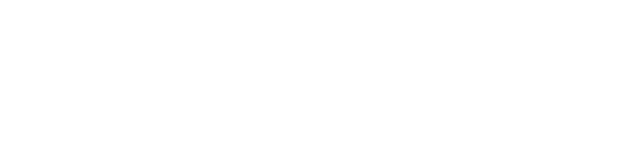
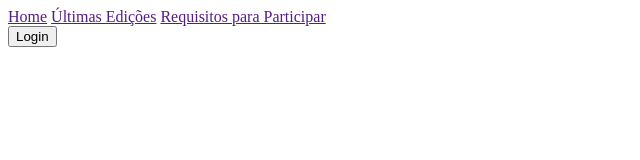
Before and after one commit to VagRodr/bootcamp-dnc, a plain HTML site: page index.htm in a window 1280 px wide. Shown: the whole page, without its empty margins (0-640 px from the left). Drawn offline with Linux system fonts and the light colour scheme.

Commit message:
Adicinando menu navegação e pasta style.css

```diff
--- a/index.htm
+++ b/index.htm
@@ -3,9 +3,17 @@
 <head>
     <meta charset="UTF-8">
     <meta name="viewport" content="width=device-width, initial-scale=1.0">
+    <link rel="stylesheet" href="style.css">
     <title>Bootcamp DNC</title>
 </head>
 <body>
-
+    <nav>
+        <div>
+            <a href="">Home</a>
+            <a href="">Últimas Edições</a>
+            <a href="">Requisitos para Participar</a>
+        </div>
+        <button>Login</button>
+    </nav>
 </body>
 </html>
```
Also changed, not shown: style.css (added).
